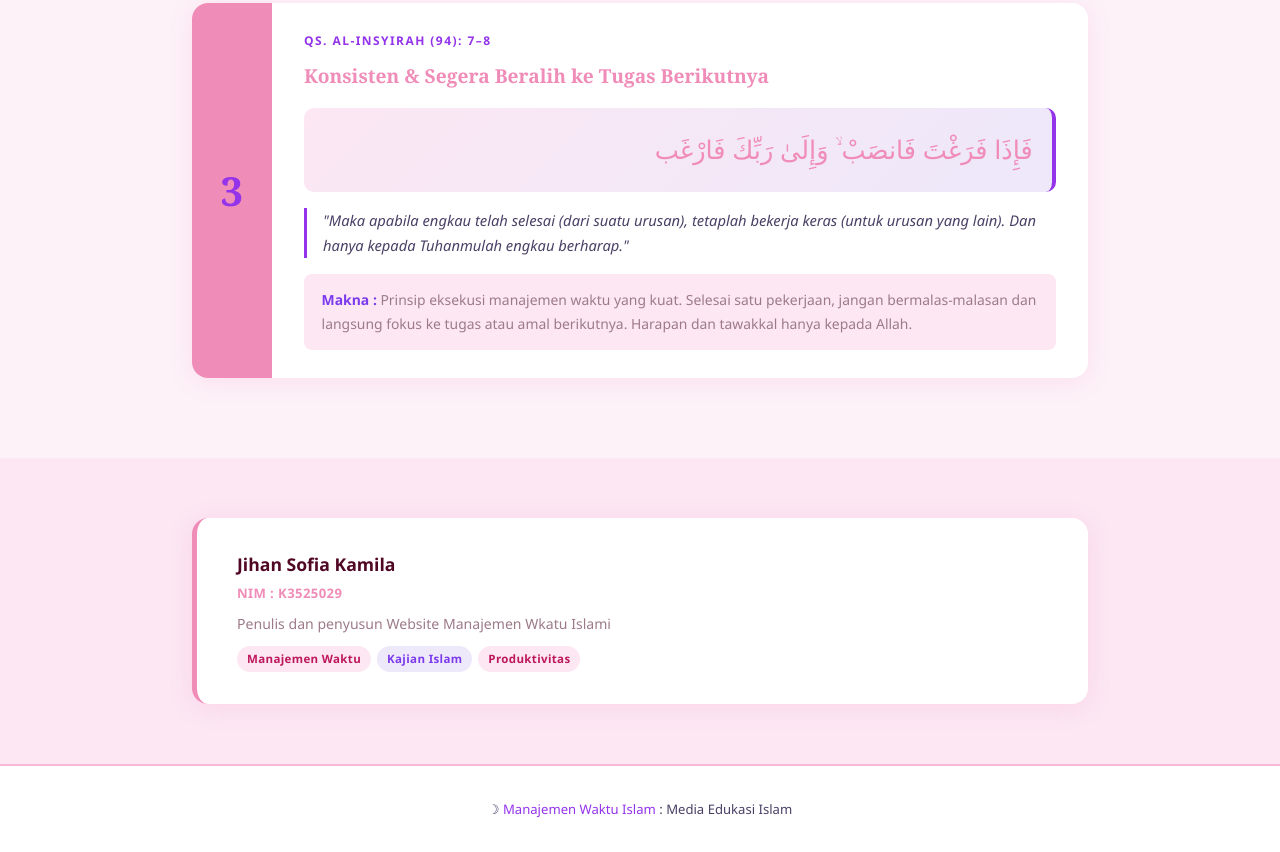
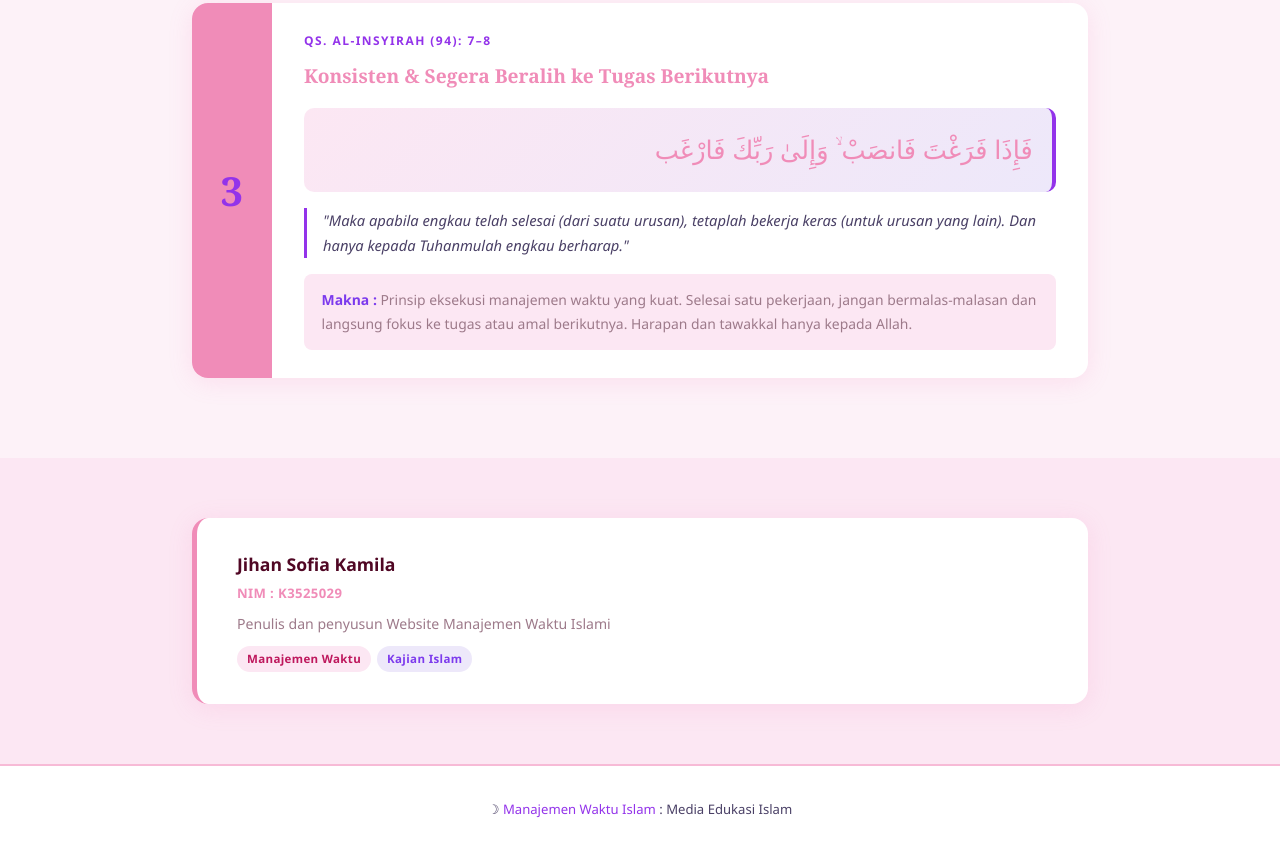
Before and after one commit to seopheea/Website_Manajemen-Waktu-Islami, a plain HTML site: page index.html in a window 1280 px wide. Shown: the part 4764-5616 px from the top of the page. Drawn offline with Linux system fonts and the light colour scheme.

Commit message:
Update Website lagi

```diff
--- a/index.html
+++ b/index.html
@@ -3,7 +3,7 @@
 <head>
   <meta charset="UTF-8" />
   <meta name="viewport" content="width=device-width, initial-scale=1.0"/>
-  <title>Manajemen Waktu Islami</title>
+  <title>Manajemen Waktu Islam</title>
   <style>
     /* ── RESET & BASE ── */
     *, *::before, *::after { margin: 0; padding: 0; box-sizing: border-box; }
@@ -693,11 +693,10 @@
         <div class="penulis-info">
           <p class="penulis-name">Jihan Sofia Kamila</p>
           <p class="penulis-role">NIM : K3525029</p>
-          <p class="penulis-bio">Penulis dan penyusun Website Manajemen Wkatu Islami</p>
+          <p class="penulis-bio">Penulis dan penyusun Website Manajemen Waktu Islami</p>
           <div class="penulis-tags">
             <span class="penulis-tag t">Manajemen Waktu</span>
             <span class="penulis-tag p">Kajian Islam</span>
-            <span class="penulis-tag t">Produktivitas</span>
           </div>
         </div>
       </div>
```
